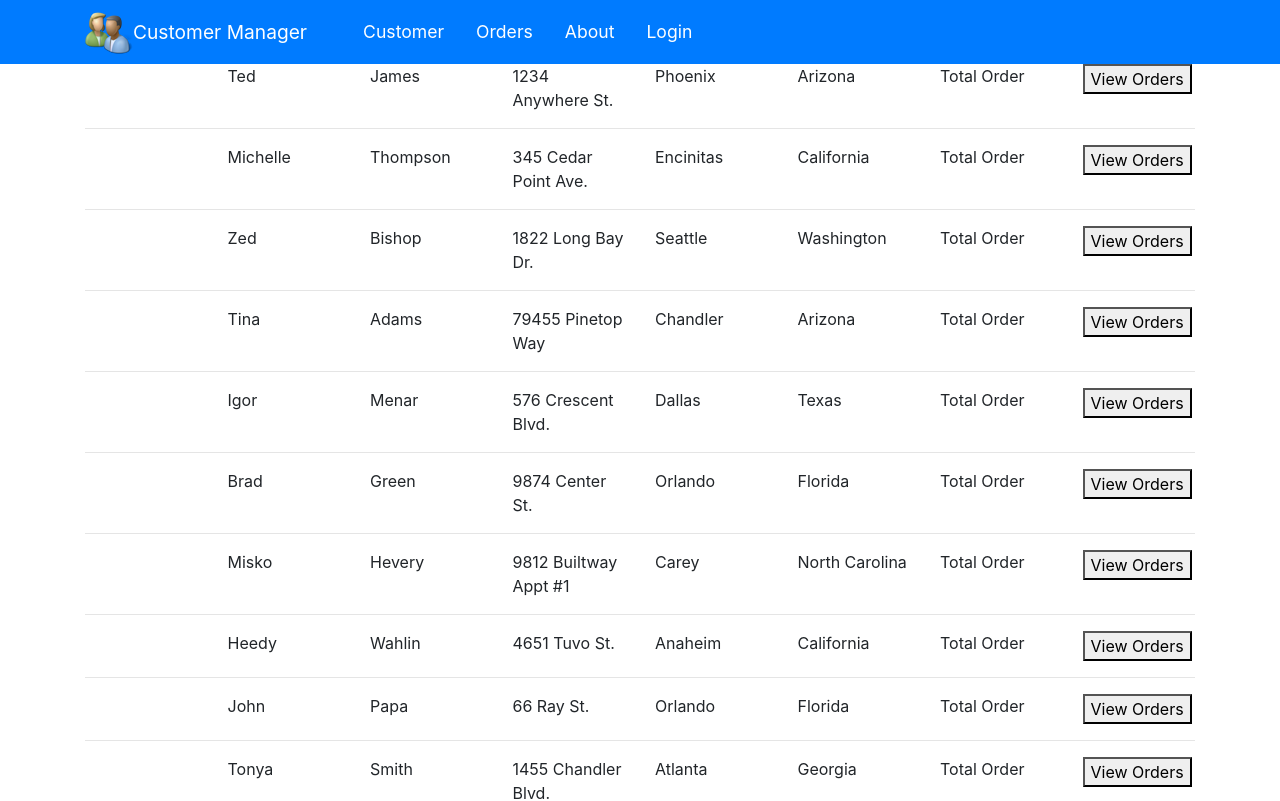
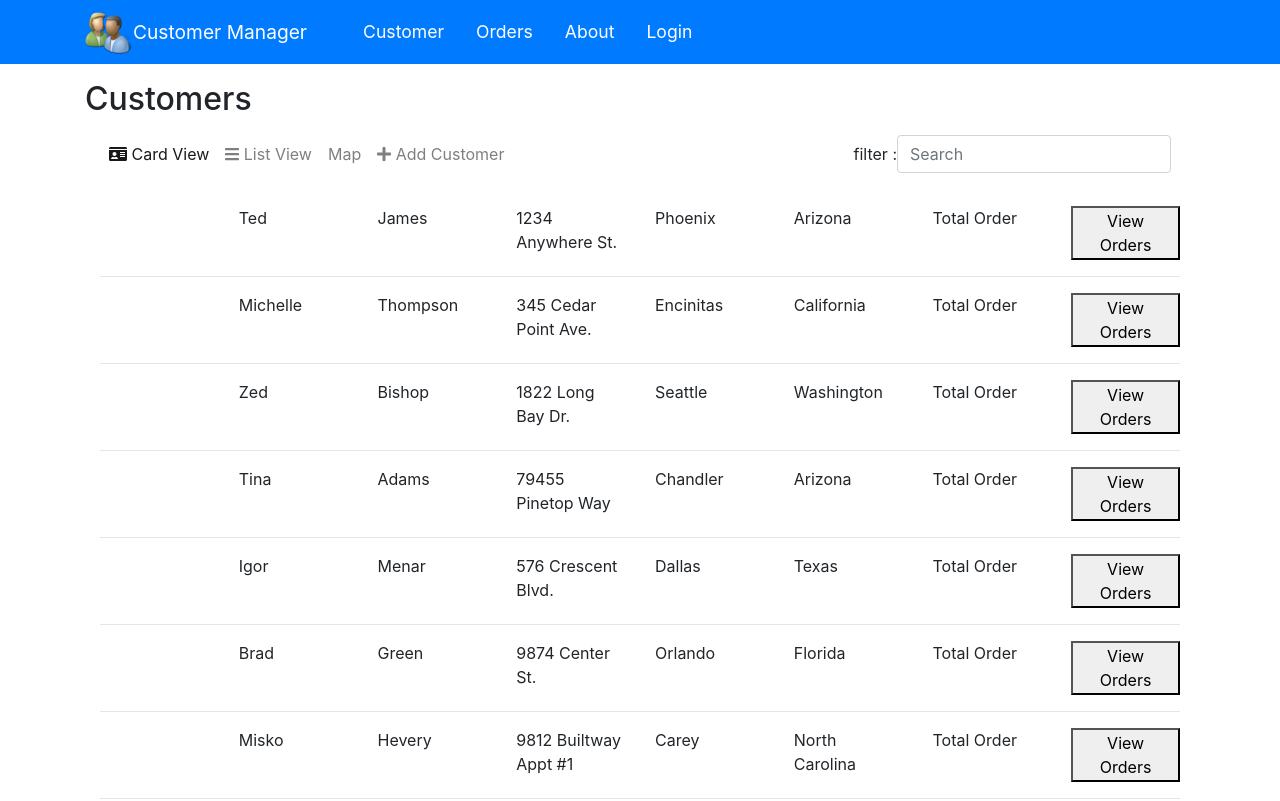
Before and after one commit to dagregoire/Customer2, an Angular app: page / in a window 1280 px wide. Shown: the top 801 px of the page. Built offline with nearby package versions, Linux system fonts and the light colour scheme.

Commit message:
Creation sous menu customer

```diff
--- a/src/app/customer-list/customer-list.component.html
+++ b/src/app/customer-list/customer-list.component.html
@@ -1 +1,29 @@
-<app-customer *ngFor = "let c of customers" [customer]="c"> </app-customer>
+<div class="container mt-3">
+    <h2>Customers</h2>
+    <nav class="navbar navbar-expand-lg navbar-light mb-4">
+        <div class="collapse navbar-collapse" id="navbarSupportedContent">
+          <ul class="navbar-nav mr-auto">
+            <li class="nav-item active">
+              <a class="nav-link"><fa-icon [icon]="faIdCard"></fa-icon> Card View</a>
+            </li>
+            <li class="nav-item">
+              <a class="nav-link" ><fa-icon [icon]="faBars"></fa-icon> List View</a>
+            </li>
+            <li class="nav-item">
+              <a class="nav-link">
+                Map
+              </a>
+            </li>
+            <li class="nav-item">
+              <a class="nav-link"><fa-icon [icon]="faPlus"></fa-icon> Add Customer</a>
+            </li>
+          </ul>
+          filter :
+          <form class="form-inline my-2 my-lg-0">
+            <input class="form-control mr-sm-2" type="search" placeholder="Search" aria-label="Search">
+          </form>
+        </div>
+      </nav>
+
+    <app-customer *ngFor = "let c of customers" [customer]="c"> </app-customer>
+</div>
--- a/src/app/customer-list/customer-list.component.ts
+++ b/src/app/customer-list/customer-list.component.ts
@@ -1,5 +1,8 @@
 import { Component, OnInit } from '@angular/core';
 import { DatacustomerService } from '../datacustomer.service';
+import { faIdCard } from '@fortawesome/free-solid-svg-icons';
+import { faBars } from '@fortawesome/free-solid-svg-icons';
+import { faPlus } from '@fortawesome/free-solid-svg-icons';
 
 @Component({
   selector: 'app-customer-list',
@@ -7,7 +10,11 @@ import { DatacustomerService } from '../datacustomer.service';
   styleUrls: ['./customer-list.component.css']
 })
 export class CustomerListComponent implements OnInit {
-  customers
+  customers;
+  faIdCard = faIdCard;
+  faBars = faBars;
+  faPlus = faPlus;
+
   constructor(private data:DatacustomerService) { }
 
   ngOnInit() {
```
